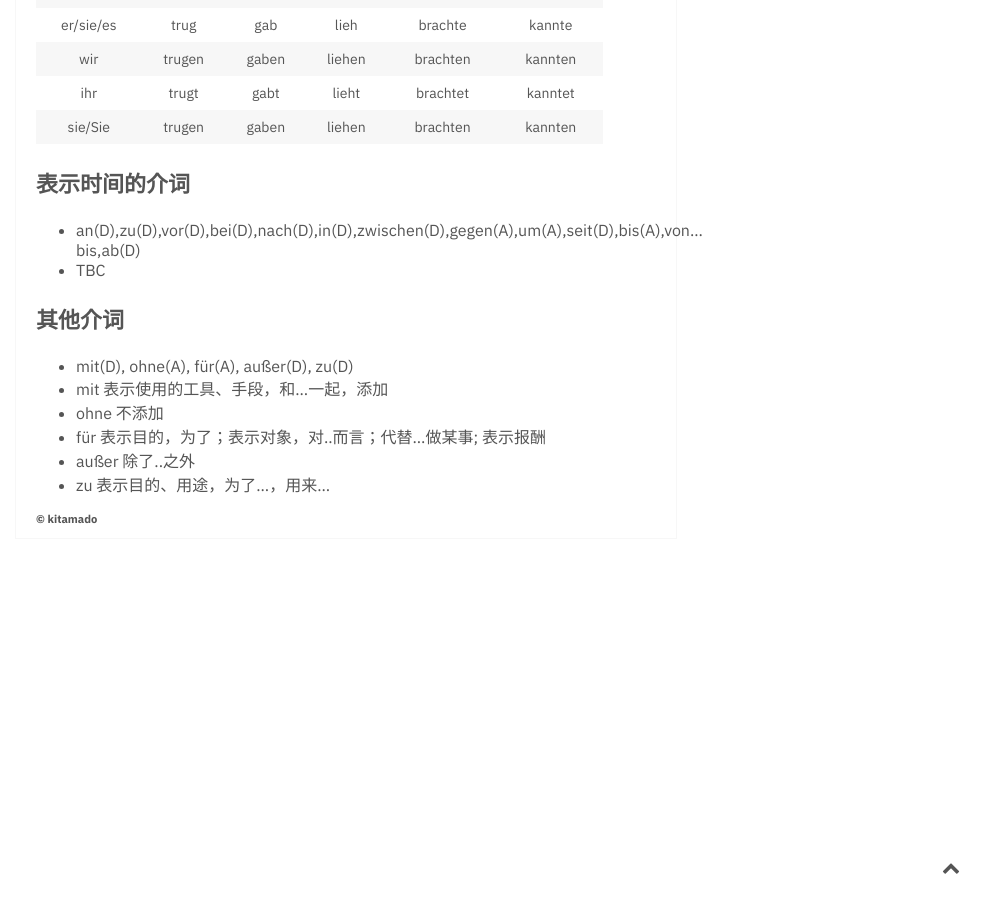
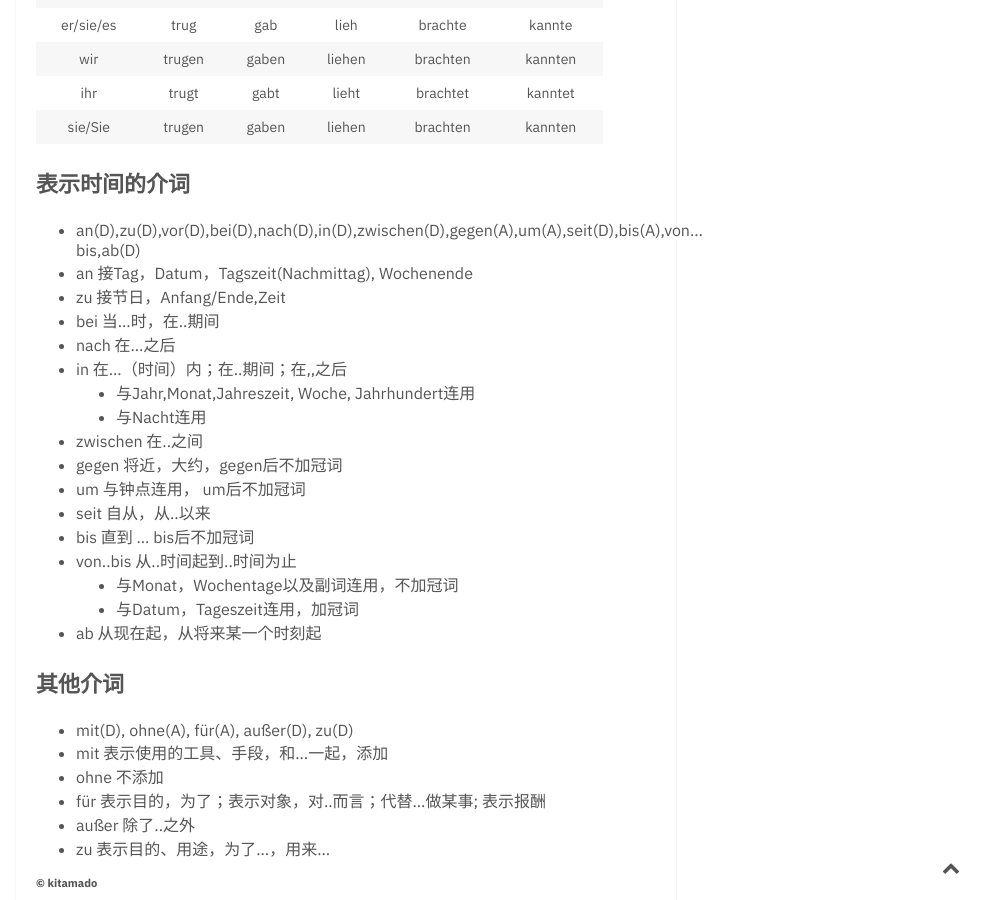
Before and after one commit to kitamado/kitamado.github.io, a Jekyll site: the page built from _posts/2021-06-29-Deutsch-A1.md, in a window 1280 px wide and 900 px high, scrolled down 17424 px. Shown: the whole window, without its empty margins (294-1280 px from the left). Built offline with Jekyll 4.4.1, drawn with Linux system fonts in a browser that asks for light colours; a file with an impossible date is left out; before the commit the page ends 17963 px from its top, so only the background shows below that.

Commit message:
lektion 14 介词补

```diff
--- a/_posts/2021-06-29-Deutsch-A1.md
+++ b/_posts/2021-06-29-Deutsch-A1.md
@@ -574,8 +574,22 @@ sie/Sie|trugen|gaben|liehen|brachten|kannten
 
 ### 表示时间的介词
 - an(D),zu(D),vor(D),bei(D),nach(D),in(D),zwischen(D),gegen(A),um(A),seit(D),bis(A),von...bis,ab(D)
-- TBC
-
+- an 接Tag，Datum，Tagszeit(Nachmittag), Wochenende
+- zu 接节日，Anfang/Ende,Zeit
+- bei 当...时，在..期间
+- nach 在...之后
+- in 在...（时间）内；在..期间；在,,之后
+  - 与Jahr,Monat,Jahreszeit, Woche, Jahrhundert连用
+  - 与Nacht连用
+- zwischen 在..之间
+- gegen 将近，大约，gegen后不加冠词
+- um 与钟点连用， um后不加冠词
+- seit 自从，从..以来
+- bis 直到 ... bis后不加冠词
+- von..bis 从..时间起到..时间为止
+  - 与Monat，Wochentage以及副词连用，不加冠词
+  - 与Datum，Tageszeit连用，加冠词
+- ab 从现在起，从将来某一个时刻起
 
 ### 其他介词
 - mit(D), ohne(A), für(A), außer(D), zu(D)
```
